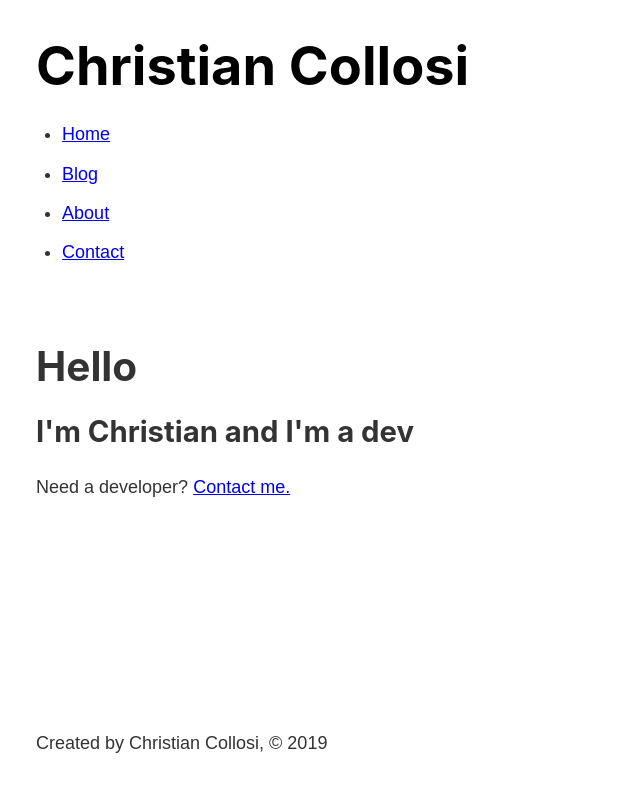
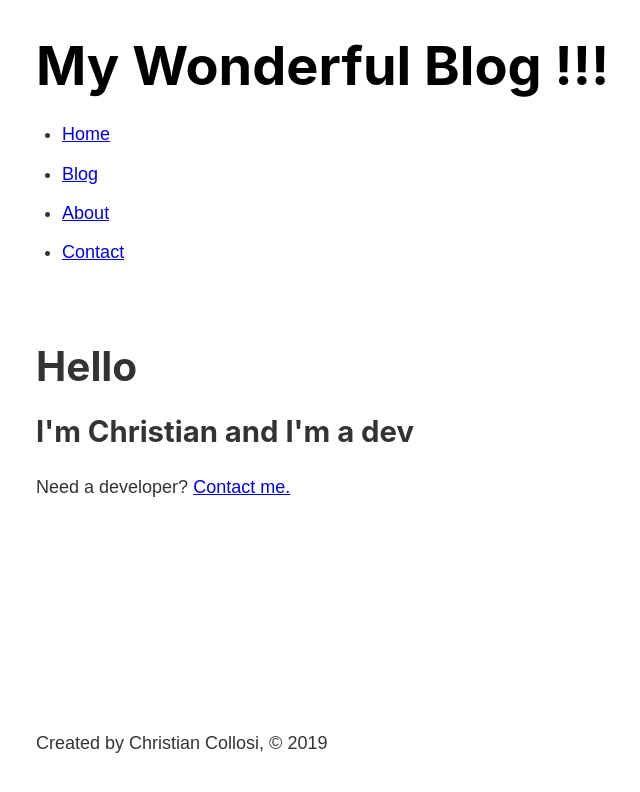
Before and after one commit to collosic/the-great-grazie, a Gatsby site: page / in a window 1280 px wide. Shown: the whole page, without its empty margins (247-887 px from the left). Built offline with nearby package versions, Linux system fonts and the light colour scheme; Gatsby itself is replaced by a stand-in of ours.

Commit message:
Some dynamic data using graphql and useStaticQuery

```diff
--- a/gatsby-config.js
+++ b/gatsby-config.js
@@ -5,5 +5,9 @@
  */
 
 module.exports = {
+  siteMetadata: {
+    title: 'My Wonderful Blog !!!',
+    author: 'Christian Collosi',
+  },
   plugins: ['gatsby-plugin-sass'],
 };
--- a/src/components/footer.js
+++ b/src/components/footer.js
@@ -1,9 +1,26 @@
 import React from 'react';
+import { graphql, useStaticQuery } from 'gatsby';
 
-const Footer = () => (
-  <footer>
-    <p>Created by Christian Collosi, © 2019</p>
-  </footer>
-);
+const Footer = () => {
+  const data = useStaticQuery(graphql`
+    query {
+      site {
+        siteMetadata {
+          author
+        }
+      }
+    }
+  `);
+
+  return (
+    <footer>
+      <p>
+        Created by
+        {` ${data.site.siteMetadata.author}`}
+, © 2019
+      </p>
+    </footer>
+  );
+};
 
 export default Footer;
--- a/src/components/header.js
+++ b/src/components/header.js
@@ -1,13 +1,24 @@
 import React from 'react';
-import { Link } from 'gatsby';
-// import './header.module.scss';
+import { Link, graphql, useStaticQuery } from 'gatsby';
+
 import headerStyles from './header.module.scss';
 
-const Header = () => (
+const Header = () => {
+  const data = useStaticQuery(graphql`
+    query {
+      site {
+        siteMetadata {
+          title
+        }
+      }
+    }
+  `);
+
+  return (
     <header className={headerStyles.header}>
       <h1>
         <Link className={headerStyles.title} to="/">
-        Christian Collosi
+          {data.site.siteMetadata.title}
         </Link>
       </h1>
       <nav>
@@ -52,5 +63,6 @@
       </nav>
     </header>
   );
+};
 
 export default Header;
```
Also changed, not shown: .eslintrc.json (added), 1 other file. Lines whose indentation alone changed are shown as unchanged.
